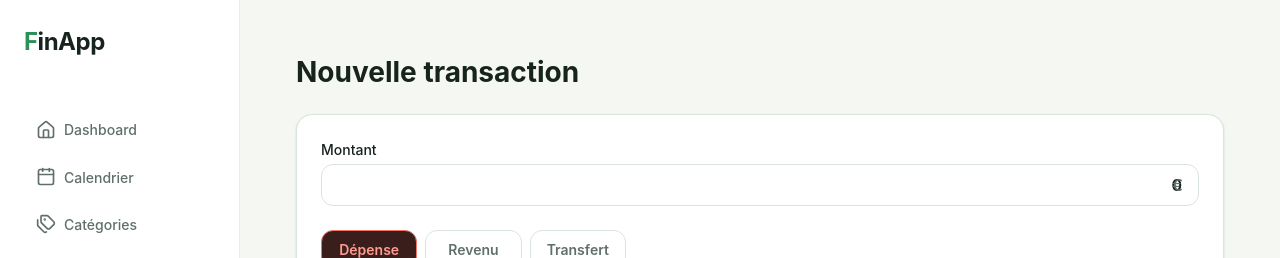
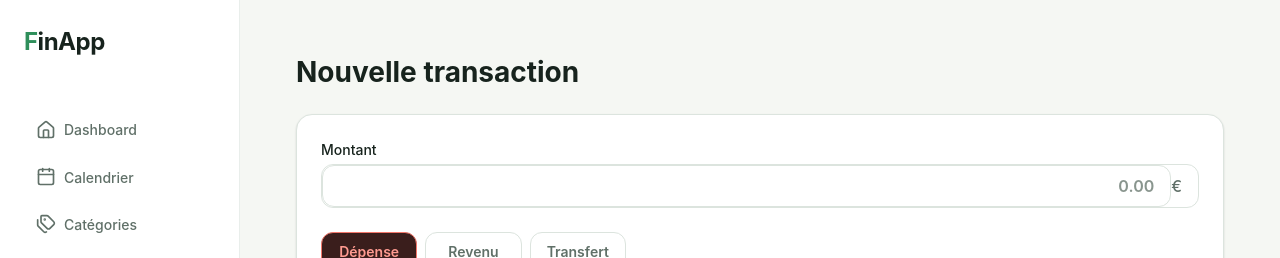
Before and after one commit to andri-Ts/finapp, a React (Vite) app in the folder frontend/: page /transactions/new in a window 1280 px wide. Shown: the top 258 px of the page. Built offline with nearby package versions, Linux system fonts and the light colour scheme; no server answers.

Commit message:
fix: correction d'ajout des input

```diff
--- a/frontend/src/components/navigation/bottomNavigation/BottomNavigation.tsx
+++ b/frontend/src/components/navigation/bottomNavigation/BottomNavigation.tsx
@@ -30,7 +30,10 @@ function BottomNavigation() {
       <button
         type="button"
         className={styles.addButton}
-        onClick={() => navigatePlus('/transactions/new')}
+        onClick={() => {
+          console.log('Je clique');
+          navigatePlus('/transactions/new');
+        }}
         aria-label="Ajouter une transaction"
       >
         <Plus size={26} />
--- a/frontend/src/features/transactions/components/amountInput/AmountInput.tsx
+++ b/frontend/src/features/transactions/components/amountInput/AmountInput.tsx
@@ -7,16 +7,22 @@ interface AmountInputProps {
 }
 
 function AmountInput({ value, onChange }: AmountInputProps) {
-  const [inputValue, setInputValue] = useState(String(value));
+  const [inputValue, setInputValue] = useState(
+    value === 0 ? '' : String(value),
+  );
 
   useEffect(() => {
-    // On ne réinitialise pas le champ si sa valeur saisie
-    // correspond déjà à la valeur numérique du parent.
-    const currentNumericValue = Number(inputValue.replace(',', '.'));
+    // Si la valeur venant du parent est 0,
+    // on affiche un champ vide.
+    //
+    // Cela évite d'avoir "0" dans le champ
+    // avant même que l'utilisateur commence à saisir.
+    if (value === 0) {
+      setInputValue('');
+      return;
+    }
 
-    if (currentNumericValue !== value) {
-      setInputValue(String(value));
-    }
+    setInputValue(String(value));
   }, [value]);
 
   const handleChange = (event: React.ChangeEvent<HTMLInputElement>) => {
@@ -25,13 +31,6 @@ function AmountInput({ value, onChange }: AmountInputProps) {
     // Permet de garder uniquement les chiffres, la virgule et le point
     if (!/^\d*[,.]?\d*$/.test(newValue)) {
       return;
-    }
-
-    // Si l'utilisateur commence par 0 suivi d'un chiffre,
-    // on supprime les zéros inutiles.
-    let cleanedValue = newValue;
-    if (/^0\d/.test(cleanedValue)) {
-      cleanedValue = cleanedValue.replace(/^0+/, '');
     }
 
     setInputValue(newValue);
@@ -43,7 +42,7 @@ function AmountInput({ value, onChange }: AmountInputProps) {
     }
 
     // Transforme 12,50 en 12.50 pour JavaScript
-    const normalizedValue = cleanedValue.replace(',', '.');
+    const normalizedValue = newValue.replace(',', '.');
 
     const numericValue = Number(normalizedValue);
 
--- a/frontend/src/features/transactions/components/amountInput/amountInput.module.css
+++ b/frontend/src/features/transactions/components/amountInput/amountInput.module.css
@@ -11,50 +11,70 @@
 }
 
 .inputWrapper {
-  position: relative;
-
   display: flex;
   align-items: center;
-}
 
-.input {
   width: 100%;
-  padding: var(--space-md);
-  /* MODIFICATION : espace à droite pour la devise */
-  padding-right: 3rem;
+  box-sizing: border-box;
+
   border: 1px solid var(--color-border);
   border-radius: var(--radius-md);
+
   background: var(--color-surface);
-  color: var(--color-text);
-  /* MODIFICATION : montant légèrement plus important visuellement */
-  font-size: var(--font-size-h2);
-  font-weight: var(--font-weight-semibold);
-  text-align: right;
+
   transition:
     border-color var(--transition-fast),
     box-shadow var(--transition-fast);
 }
+/*
+ * On applique le style de focus au wrapper,
+ * puisque la bordure appartient maintenant au wrapper.
+ */
+.inputWrapper:focus-within {
+  border-color: var(--color-border-focus);
+  box-shadow: 0 0 0 3px var(--color-primary-soft);
+}
 
+.inputWrapper:hover:not(:focus-within) {
+  border-color: var(--color-text-muted);
+}
+
+.input {
+  flex: 1 1 0;
+  min-width: 0;
+
+  padding: var(--space-md) 0;
+  padding-right: var(--space-sm);
+  padding-left: var(--space-md);
+
+  border: none;
+  outline: none;
+
+  background: transparent;
+  color: var(--color-text);
+
+  font-size: var(--font-size-h2);
+  font-weight: var(--font-weight-semibold);
+
+  text-align: right;
+
+  box-sizing: border-box;
+  appearance: none;
+  appearance: none;
+}
 .input::placeholder {
   color: var(--color-text-muted);
 }
 
-.input:hover:not(:focus) {
-  border-color: var(--color-text-muted);
-}
+.currency {
+  flex: 0 0 auto;
 
-.input:focus {
-  outline: none;
-  border-color: var(--color-border-focus);
-  box-shadow: 0 0 0 3px var(--color-primary-soft);
-}
+  padding-right: var(--space-md);
 
-/* MODIFICATION : devise intégrée visuellement au champ */
-.currency {
-  position: absolute;
-  right: var(--space-md);
   color: var(--color-text-secondary);
+
   font-size: var(--font-size-body);
   font-weight: var(--font-weight-medium);
-  pointer-events: none;
+
+  line-height: 1;
 }
```
